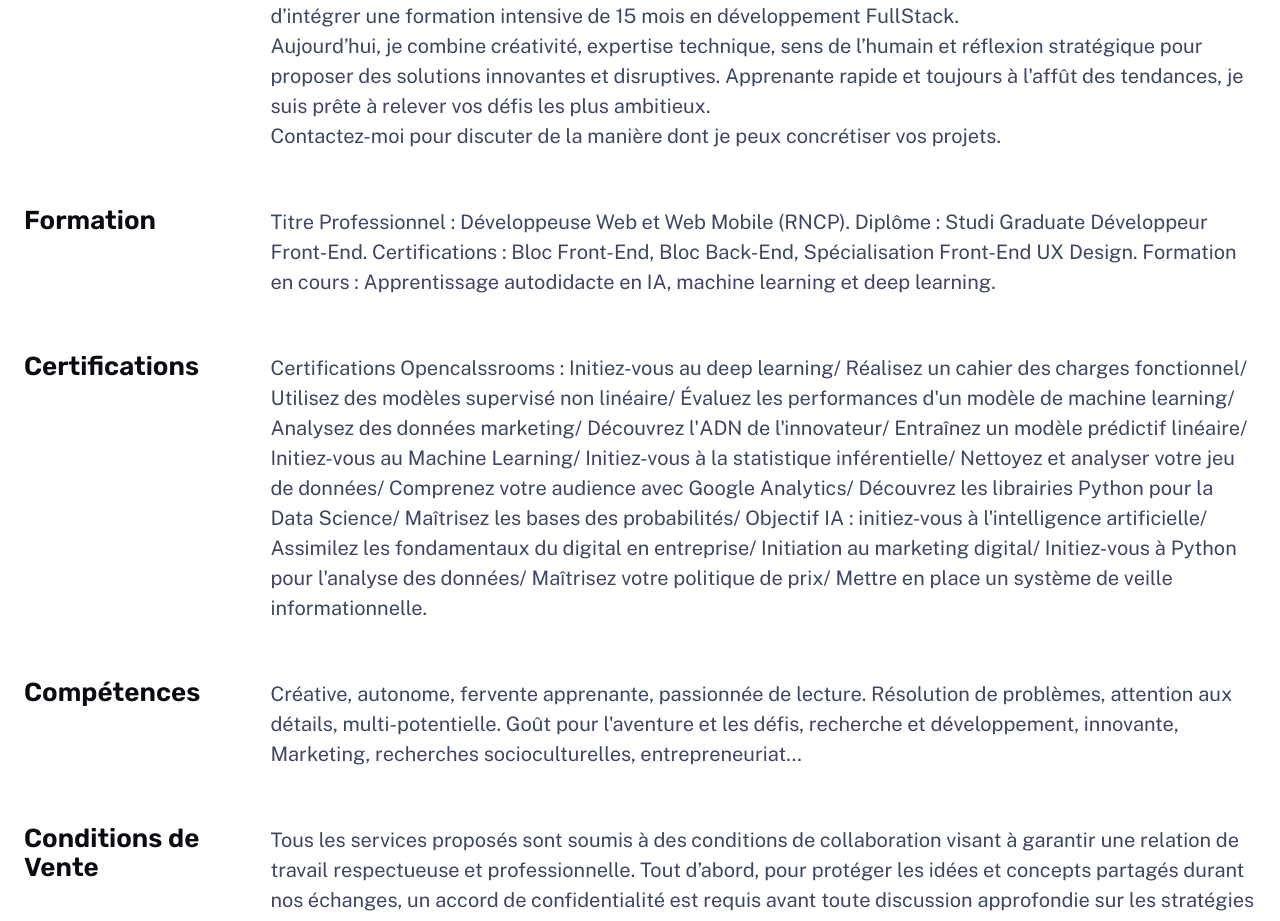
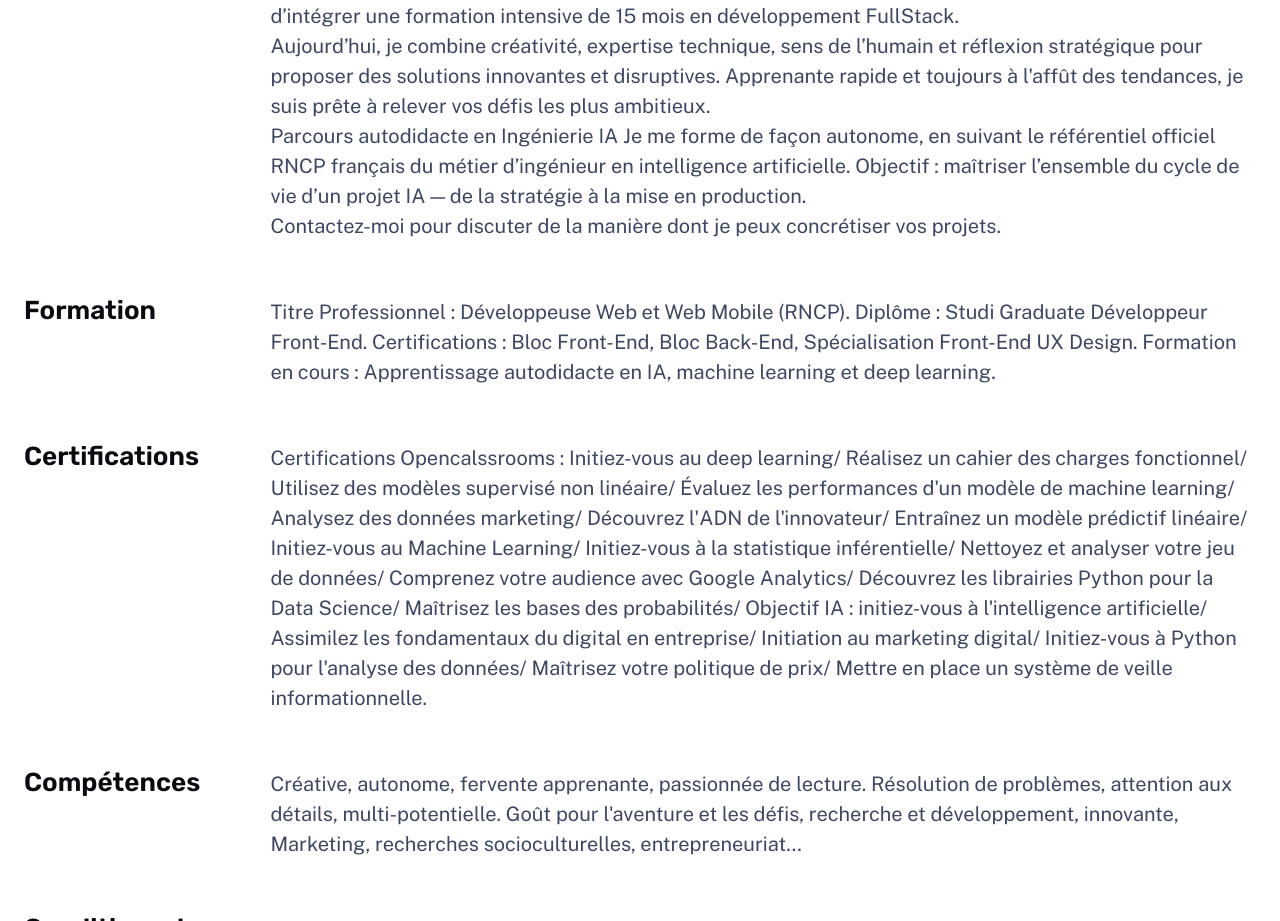
Before and after one commit to mimiecmoua/portfolio, an Astro site: page /portfolio/about in a window 1280 px wide. Shown: the part 1140-2061 px from the top of the page. Built offline with nearby package versions, Linux system fonts and the light colour scheme; Astro itself is replaced by a stand-in of ours.

Commit message:
Add new about section

```diff
--- a/src/pages/about.astro
+++ b/src/pages/about.astro
@@ -42,6 +42,13 @@ import Hero from "../components/Hero.astro";
             l’humain et réflexion stratégique pour proposer des solutions
             innovantes et disruptives. Apprenante rapide et toujours à l'affût
             des tendances, je suis prête à relever vos défis les plus ambitieux.
+          </p>
+          <p>
+            Parcours autodidacte en Ingénierie IA Je me forme de façon autonome,
+            en suivant le référentiel officiel RNCP français du métier
+            d’ingénieur en intelligence artificielle. Objectif : maîtriser
+            l’ensemble du cycle de vie d’un projet IA — de la stratégie à la
+            mise en production.
           </p>
           <p>
             Contactez-moi pour discuter de la manière dont je peux concrétiser
```
